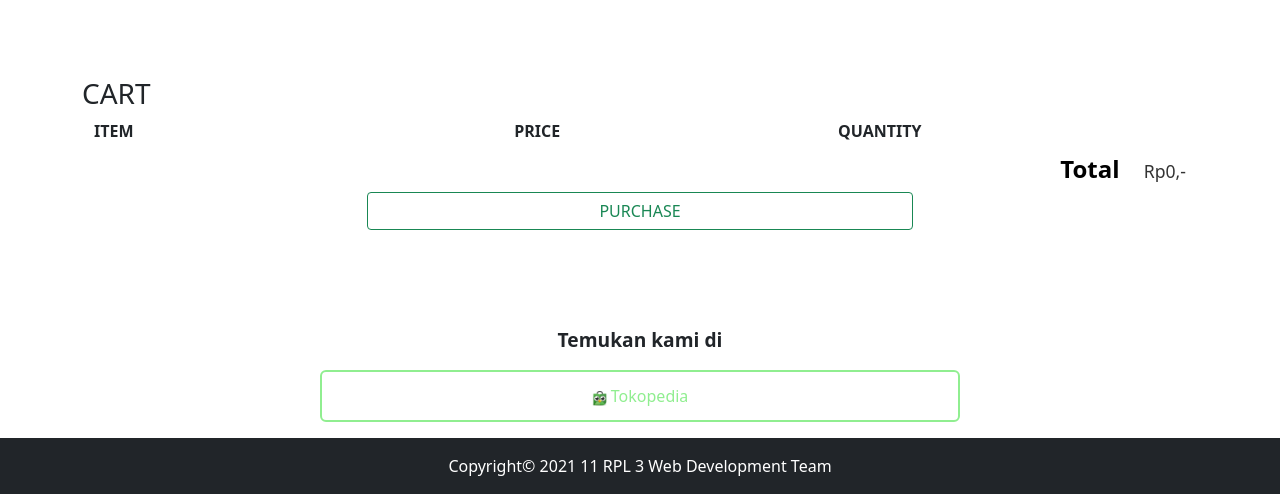
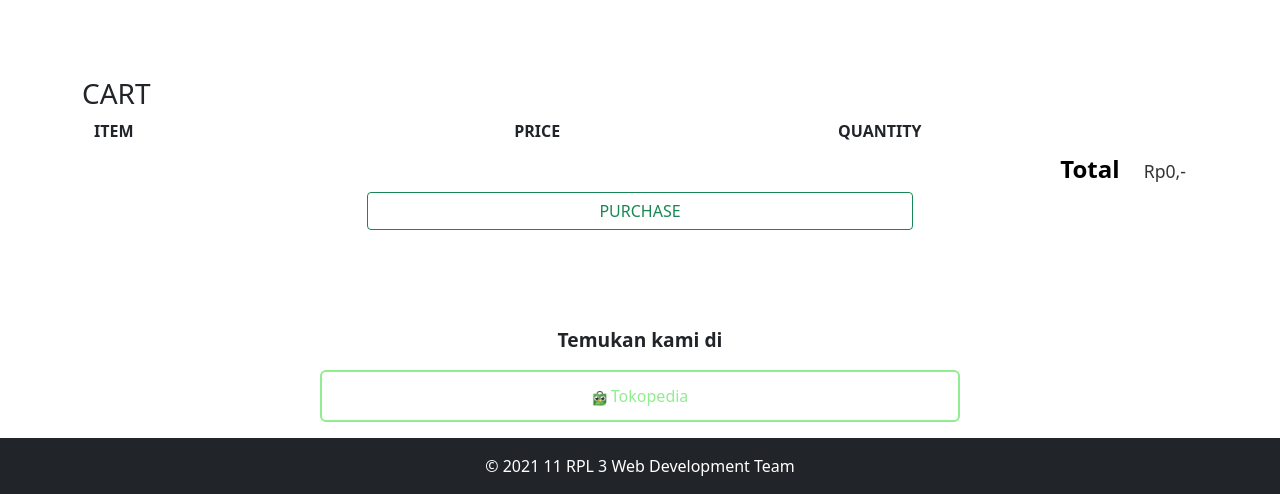
Before and after one commit to dh-atha/mysite, a plain HTML site: page index.html in a window 1280 px wide. Shown: the part 1292-1786 px from the top of the page. Drawn offline with nearby package versions, Linux system fonts and the light colour scheme.

Commit message:
Update index.html

```diff
--- a/index.html
+++ b/index.html
@@ -267,7 +267,7 @@
         </section>
 
         <!-- Footer -->
-        <footer class="d-flex bg-dark text-white text-center align-items-center justify-content-center">Copyright&copy; 2021 11 RPL 3 Web Development Team</footer>
+        <footer class="d-flex bg-dark text-white text-center align-items-center justify-content-center">&copy; 2021 11 RPL 3 Web Development Team</footer>
 
         <!-- JQuery CDN -->
         <script src="https://code.jquery.com/jquery-3.6.0.min.js" integrity="sha256-/xUj+3OJU5yExlq6GSYGSHk7tPXikynS7ogEvDej/m4=" crossorigin="anonymous"></script>
```
